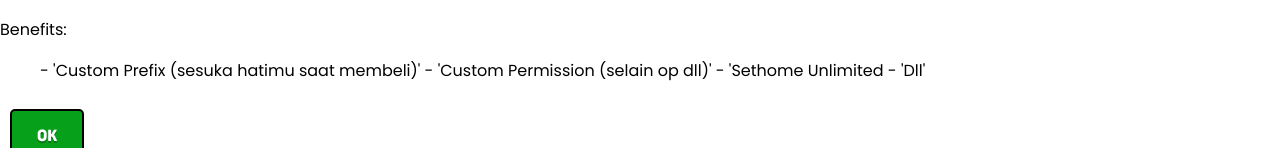
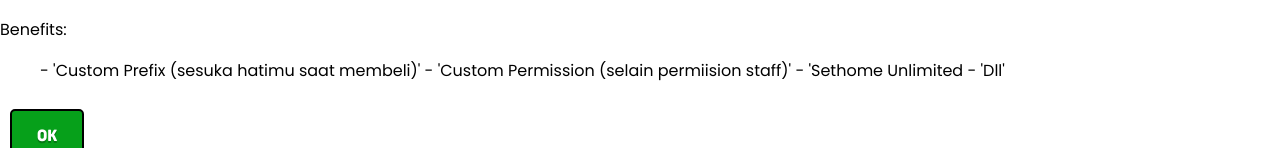
Before and after one commit to pandhu-rendra/cosmicnetwork, a plain HTML site: page HTML/Shop.html in a window 1280 px wide. Shown: the part 1906-2054 px from the top of the page. Drawn offline with Linux system fonts and the light colour scheme.

Commit message:
Update Shop.html

```diff
--- a/HTML/Shop.html
+++ b/HTML/Shop.html
@@ -375,7 +375,7 @@
 
                 <ul>
                     - 'Custom Prefix (sesuka hatimu saat membeli)'
-                    - 'Custom Permission (selain op dll)'
+                    - 'Custom Permission (selain permiision staff)'
                     - 'Sethome Unlimited
                     - 'Dll'
                 </ul>
```
